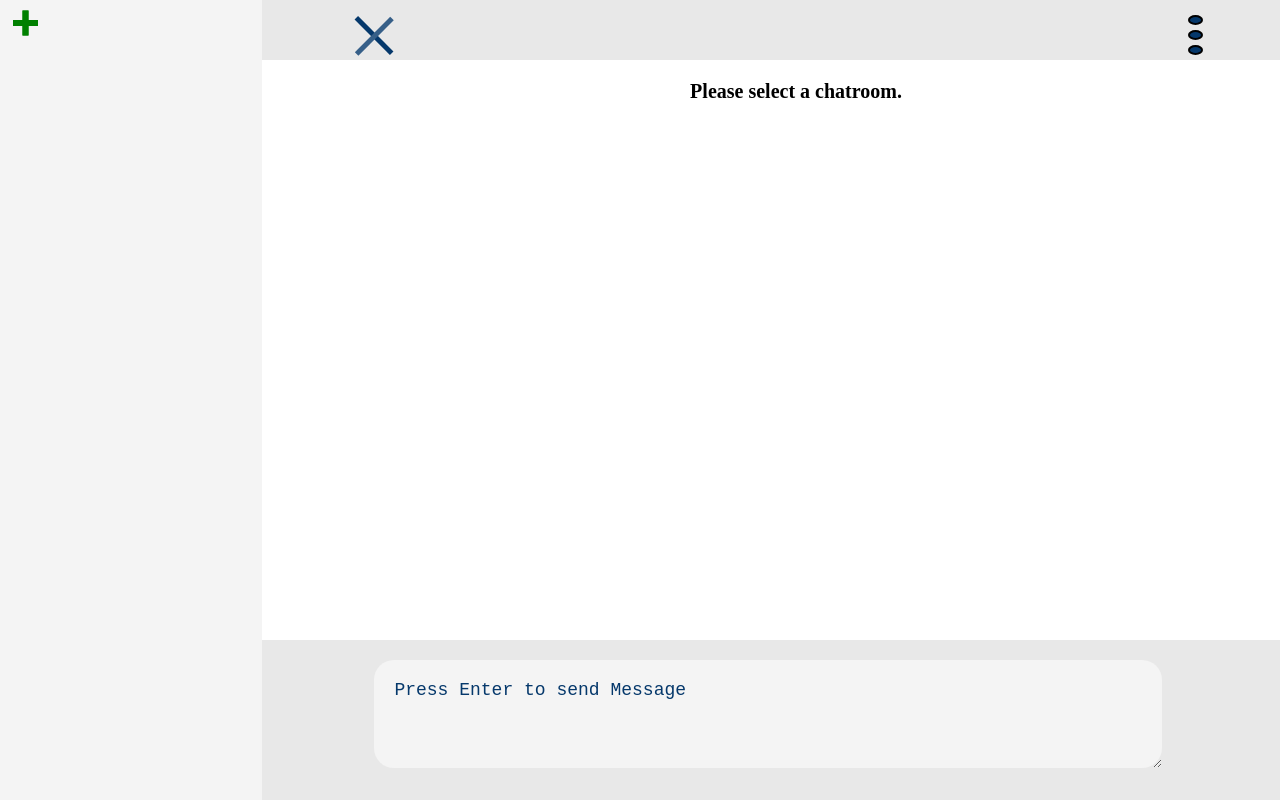
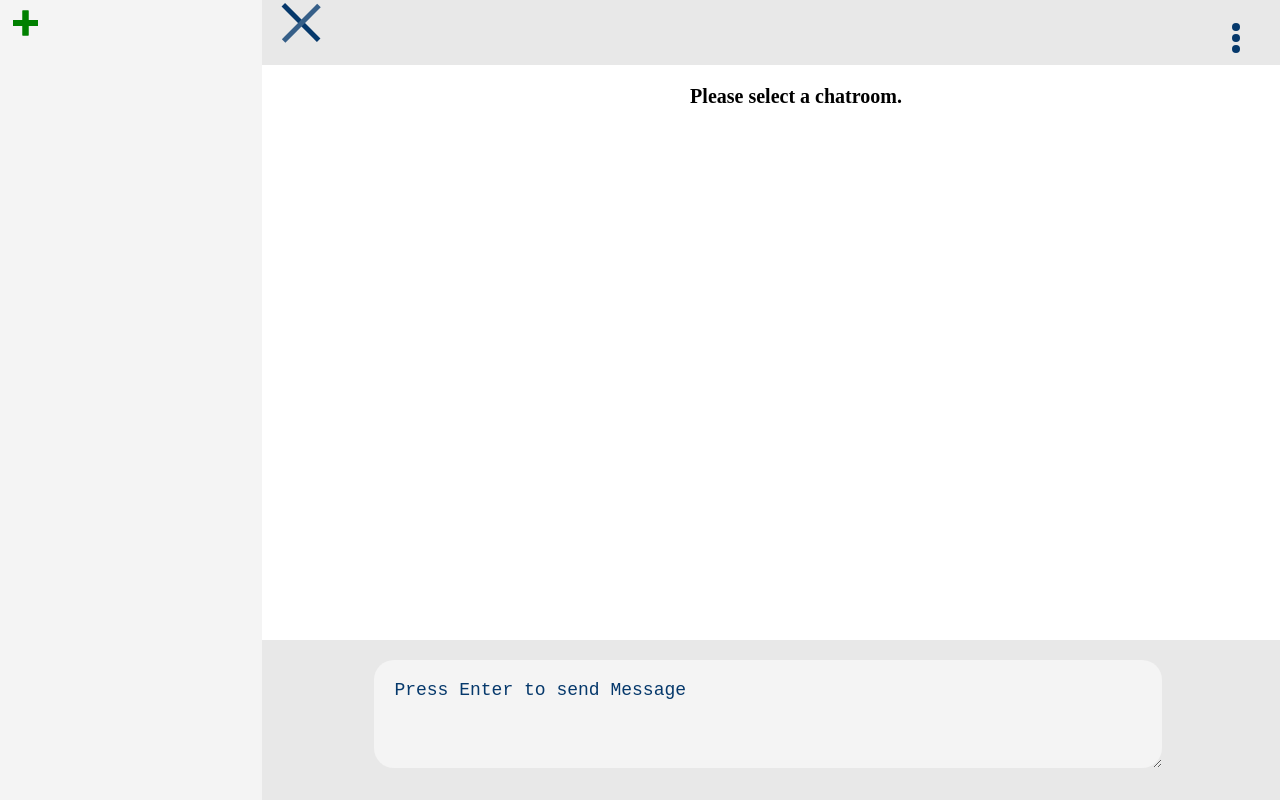
Before and after one commit to Blaine137/unanimity, a React (Create React App) app in the folder unanimity/: page / in a window 1280 px wide. Built offline with nearby package versions, Linux system fonts and the light colour scheme; no server answers; a web font is replaced by a local one.

Commit message:
added options button
added options button to give the authenticated user the option to logout.

```diff
--- a/unanimity/src/components/MainContent/Header/Header.js
+++ b/unanimity/src/components/MainContent/Header/Header.js
@@ -64,7 +64,11 @@ class Header extends Component{
                         </div>;
 
             }
-
+            let options = <div className={styles.options} onClick={ ( ) => { this.toggleOptions( ); this.showOptions( ) } }>
+                                <div className={styles.circle1}></div>
+                                <div className={styles.circle2}></div>
+                                <div className={styles.circle3}></div>
+                          </div>;
             return(
 
                 <header className = { styles.header } >
@@ -77,11 +81,7 @@ class Header extends Component{
 
                     </h3>
 
-                    <div className={styles.optionsButtonContainer} onClick={ ( ) => { this.toggleOptions( ); this.showOptions( ) } }>
-                        <div className={styles.circle1}></div>
-                        <div className={styles.circle2}></div>
-                        <div className={styles.circle3}></div>
-                    </div>
+                    { options }
 
                     {this.state.options}
 
--- a/unanimity/src/components/MainContent/Header/Header.module.scss
+++ b/unanimity/src/components/MainContent/Header/Header.module.scss
@@ -1,17 +1,17 @@
 .burger{
-  position: relative;
-  left: -30%;
   width: 50px;
   cursor: pointer;
   margin-top: auto;
   margin-bottom: auto;
   display: inline-block;
+  float: left;
 }
 
 .close{
   z-index: 1;
   cursor: pointer;
   padding: 0;
+  float: left;
 }
 
 .closeTop{
@@ -68,7 +68,8 @@
     font-family: 'Raleway', sans-serif;
     font-weight: bold;
     width: inherit;
-    max-height: 3rem;
+    height: 3.25rem;
+    max-height: 3.25rem;
     padding: 1rem;
     position: relative;
     background-color: #e8e8e8;
@@ -80,41 +81,19 @@
     font-family: 'Source Sans Pro', sans-serif;
 }
 
-.optionsButtonContainer{
-  /*background: red;*/
-  width: 25px;
-  height: 50px;
-  position: absolute;
-  right: 7%;
-  bottom: 0;
-  cursor: pointer;
-}
-
 .circle1, .circle2, .circle3{
-  margin-top: 5px;
-  margin-left: auto;
-  margin-right: auto;
+  margin-top: 3px;
   background-color: #05386B;
-  width: 15px;
-  height: 10px;
-  border: 2px solid black;
+  width: 8px;
+  height: 8px;
   border-radius: 50%;
 
 }
 
-.optionsContainer{
-  background-color: rgba(96, 96, 96, .8);
-  position: inherit;
-  z-index: 1;
-}
-
 .options{
-  width: 25vw;
-  height: 50vw;
-
-
-  margin: 0 auto;
-
+  float: right;
+  cursor: pointer;
+  padding: 0 1rem;
 }
 
 @media only screen and (min-width: 500px){
```
